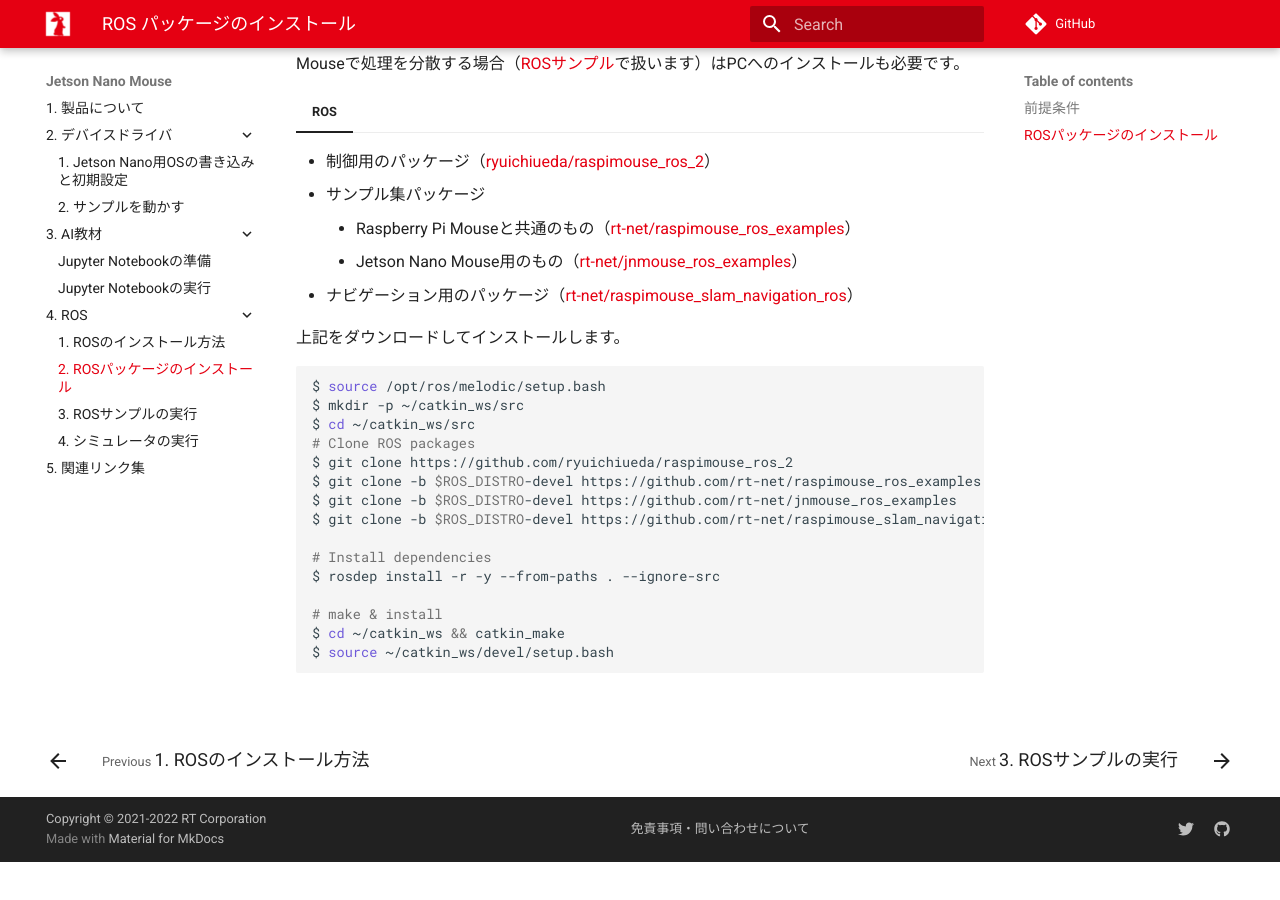
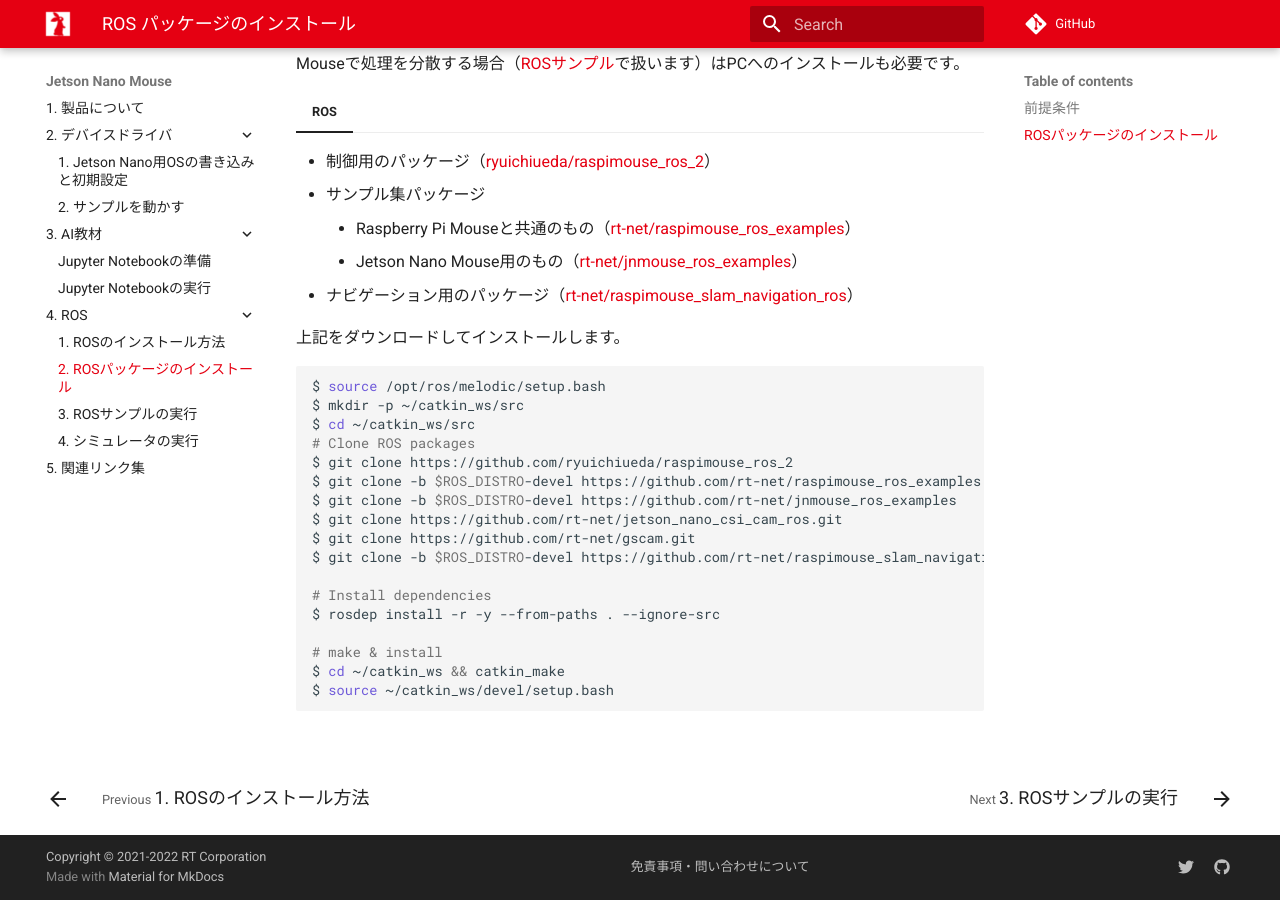
Before and after one commit to rt-net/tutorials, an MkDocs documentation site: the page built from docs/jnmouse/ros/package-install.md, in a window 1280 px wide and 900 px high, scrolled down 503 px. Built offline with MkDocs 1.6.1 and Material for MkDocs 9.7.7, drawn with Linux system fonts in a browser that asks for light colours; comment, search, counter and statistics services are not loaded; before the commit the page ends 1365 px from its top, so only the background shows below that.

Commit message:
Adds jnmouse_ros_examples package dependencies

```diff
--- a/docs/jnmouse/ros/package-install.md
+++ b/docs/jnmouse/ros/package-install.md
@@ -34,6 +34,8 @@
     $ git clone https://github.com/ryuichiueda/raspimouse_ros_2
     $ git clone -b $ROS_DISTRO-devel https://github.com/rt-net/raspimouse_ros_examples
     $ git clone -b $ROS_DISTRO-devel https://github.com/rt-net/jnmouse_ros_examples
+    $ git clone https://github.com/rt-net/jetson_nano_csi_cam_ros.git
+    $ git clone https://github.com/rt-net/gscam.git
     $ git clone -b $ROS_DISTRO-devel https://github.com/rt-net/raspimouse_slam_navigation_ros
 
     # Install dependencies
```
